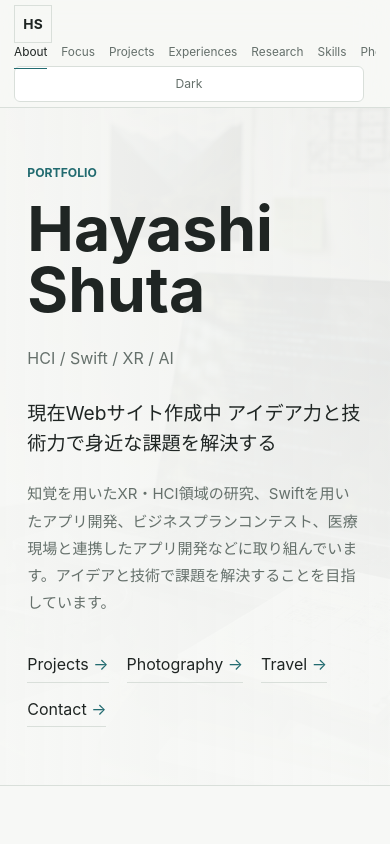
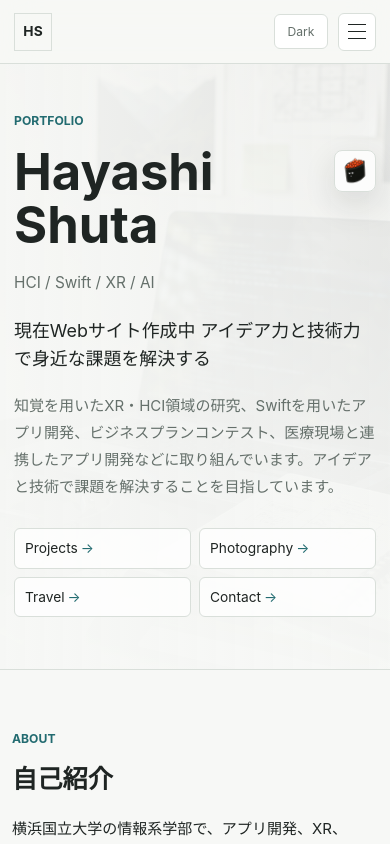
Before and after one commit to 884shuta/884shuta.github.io, a React (Vite) app: page / in a window 390 px wide. Shown: the top 844 px of the page. Built offline with nearby package versions, Linux system fonts and the light colour scheme.

Commit message:
内容修正

```diff
--- a/src/App.jsx
+++ b/src/App.jsx
@@ -116,18 +116,25 @@ function App() {
 }
 
 function Header({ activeSection, theme, onToggleTheme }) {
+  const [isNavOpen, setIsNavOpen] = useState(false);
+
   return (
     <header className="site-header">
       <a className="header-logo" href="#top" aria-label="Go to top">
         HS
       </a>
 
-      <nav className="global-nav" aria-label="Main navigation">
+      <nav
+        id="global-nav"
+        className={`global-nav ${isNavOpen ? "is-open" : ""}`}
+        aria-label="Main navigation"
+      >
         {navItems.map((item) => (
           <a
             key={item.id}
             href={`#${item.id}`}
             className={activeSection === item.id ? "is-active" : ""}
+            onClick={() => setIsNavOpen(false)}
           >
             {item.label}
           </a>
@@ -145,11 +152,26 @@ function Header({ activeSection, theme, onToggleTheme }) {
       >
         {theme === "light" ? "Dark" : "Light"}
       </button>
+
+      <button
+        className="menu-button"
+        type="button"
+        onClick={() => setIsNavOpen((current) => !current)}
+        aria-controls="global-nav"
+        aria-expanded={isNavOpen}
+        aria-label={isNavOpen ? "メニューを閉じる" : "メニューを開く"}
+      >
+        <span />
+        <span />
+        <span />
+      </button>
     </header>
   );
 }
 
 function Hero() {
+  const githubLink = links.find((link) => link.label === "GitHub");
+
   return (
     <section id="top" className="hero">
       <MediaVisual
@@ -166,7 +188,20 @@ function Hero() {
 
       <div className="hero-text">
         <p className="eyebrow">Portfolio</p>
-        <h1>{profile.name}</h1>
+        <div className="hero-name-row">
+          <h1>{profile.name}</h1>
+          {githubLink && (
+            <a
+              className="hero-icon-link"
+              href={githubLink.url}
+              target="_blank"
+              rel="noreferrer"
+              aria-label="GitHubページを開く"
+            >
+              <img src="/favicon.svg" alt="" width="54" height="54" />
+            </a>
+          )}
+        </div>
         <p className="hero-title">{profile.title}</p>
         <p className="hero-copy">{profile.catchCopy}</p>
         <p className="hero-description">{profile.description}</p>
@@ -264,7 +299,7 @@ function About() {
     <Section id="about" label="About" title="自己紹介">
       <div className="text-block">
         <p>
-          大分大学の情報系学部で、アプリ開発、XR、HCI、AI活用に関心を持って学んでいます。
+          横浜国立大学の情報系学部で、アプリ開発、XR、HCI、AI活用に関心を持って学んでいます。
           特に、技術を使って人の行動や記憶、日常の体験を支援することに興味があります。
         </p>
         <p>
@@ -333,6 +368,10 @@ function Projects() {
                 ariaLabel={`${project.name} technologies`}
               />
 
+              {project.testFlights && (
+                <ProjectLinks title="TestFlight" links={project.testFlights} />
+              )}
+
               {project.presentation && (
                 <PresentationEmbed presentation={project.presentation} />
               )}
@@ -341,6 +380,27 @@ function Projects() {
         ))}
       </div>
     </Section>
+  );
+}
+
+function ProjectLinks({ title, links }) {
+  return (
+    <div className="project-links">
+      <h4>{title}</h4>
+      <div className="project-link-list">
+        {links.map((link) => (
+          <a
+            key={link.label}
+            className="project-link"
+            href={link.url}
+            target="_blank"
+            rel="noreferrer"
+          >
+            {link.label}
+          </a>
+        ))}
+      </div>
+    </div>
   );
 }
 
--- a/src/data.js
+++ b/src/data.js
@@ -94,7 +94,17 @@ export const projects = [
       "見た目のわかりやすさと通信量のバランスを考えました。",
       "カスタマイズ性と便利さを共存させました。"
     ],
-    tech: ["Swift", "SwiftUI", "iOS", "macOS", "TCP", "Multipeer Connectivity"]
+    tech: ["Swift", "SwiftUI", "iOS", "macOS", "TCP", "Multipeer Connectivity"],
+    testFlights: [
+      {
+        label: "iPhone版 TestFlight",
+        url: "https://testflight.apple.com/join/WTsdsdNE"
+      },
+      {
+        label: "Mac版 TestFlight",
+        url: "https://testflight.apple.com/join/Nywx67be"
+      }
+    ]
   },
   {
     name: "CarGo Now",
--- a/src/styles.css
+++ b/src/styles.css
@@ -169,6 +169,10 @@ button {
   border-color: var(--accent);
 }
 
+.menu-button {
+  display: none;
+}
+
 main {
   width: min(var(--max-width), calc(100% - clamp(28px, 6vw, 72px)));
   margin: 0 auto;
@@ -225,12 +229,51 @@ main {
   font-weight: 700;
 }
 
+.hero-name-row {
+  display: flex;
+  align-items: center;
+  gap: clamp(12px, 2vw, 18px);
+}
+
+.hero-name-row h1 {
+  min-width: 0;
+}
+
 .hero h1 {
   margin: 0;
   font-size: clamp(3.2rem, 8.6vw, 6.8rem);
   line-height: 0.98;
   letter-spacing: 0;
   overflow-wrap: anywhere;
+}
+
+.hero-icon-link {
+  flex: 0 0 auto;
+  width: clamp(42px, 5.4vw, 58px);
+  height: clamp(42px, 5.4vw, 58px);
+  display: grid;
+  place-items: center;
+  border: 1px solid var(--line);
+  border-radius: 8px;
+  background: color-mix(in srgb, var(--surface) 78%, transparent);
+  box-shadow: 0 12px 32px rgba(31, 37, 35, 0.12);
+  transition:
+    border-color 160ms ease,
+    transform 160ms ease,
+    background 160ms ease;
+}
+
+.hero-icon-link:hover {
+  border-color: var(--accent);
+  background: var(--surface);
+  transform: translateY(-1px);
+}
+
+.hero-icon-link img {
+  width: 72%;
+  height: 72%;
+  border-radius: 6px;
+  object-fit: cover;
 }
 
 .hero-title {
@@ -268,6 +311,7 @@ main {
 }
 
 .hero-links a::after,
+.project-link::after,
 .presentation-open::after,
 .contact-links a::after {
   content: " ->";
@@ -492,6 +536,27 @@ main {
   min-width: 0;
 }
 
+.project-meta,
+.project-detail,
+.timeline-year,
+.timeline-content,
+.research-item,
+.skill-row > *,
+.travel-meta,
+.travel-content,
+.hobby-item > * {
+  min-width: 0;
+}
+
+.project-detail,
+.timeline-content,
+.research-item,
+.travel-content,
+.hobby-item,
+.detail-list li {
+  overflow-wrap: anywhere;
+}
+
 .text-block {
   max-width: var(--content-width);
   overflow-wrap: anywhere;
@@ -602,6 +667,7 @@ main {
 }
 
 .detail-list h4,
+.project-links h4,
 .presentation-embed h4,
 .research-grid h4 {
   margin: 0 0 8px;
@@ -646,6 +712,28 @@ main {
 .tech-line,
 .keyword-line {
   margin-top: 28px;
+}
+
+.project-links {
+  margin-top: 26px;
+}
+
+.project-link-list {
+  display: flex;
+  flex-wrap: wrap;
+  gap: 10px 20px;
+}
+
+.project-link {
+  color: var(--muted);
+  border-bottom: 1px solid var(--line);
+  padding-bottom: 3px;
+  font-size: 0.9rem;
+}
+
+.project-link:hover {
+  color: var(--text);
+  border-bottom-color: var(--accent);
 }
 
 .presentation-embed {
@@ -929,7 +1017,7 @@ main {
 
 @media (max-width: 640px) {
   :root {
-    --header-height: 108px;
+    --header-height: 64px;
   }
 
   main,
@@ -938,11 +1026,12 @@ main {
   }
 
   .site-header {
-    grid-template-columns: 1fr auto;
+    grid-template-columns: auto minmax(0, 1fr) auto auto;
     align-content: center;
+    align-items: center;
     height: var(--header-height);
-    padding: 10px 14px;
-    gap: 10px 12px;
+    padding: 0 14px;
+    gap: 10px;
   }
 
   .header-logo {
@@ -951,25 +1040,92 @@ main {
   }
 
   .theme-button {
+    grid-column: 3;
+    justify-self: end;
     min-width: 54px;
     padding: 6px 10px;
     font-size: 0.76rem;
   }
 
+  .menu-button {
+    grid-column: 4;
+    justify-self: end;
+    width: 38px;
+    height: 38px;
+    display: grid;
+    place-items: center;
+    gap: 4px;
+    border: 1px solid var(--line);
+    border-radius: 6px;
+    background: var(--surface);
+    color: var(--text);
+    cursor: pointer;
+    padding: 9px;
+  }
+
+  .menu-button:hover,
+  .menu-button[aria-expanded="true"] {
+    border-color: var(--accent);
+    background: var(--accent-soft);
+  }
+
+  .menu-button span {
+    width: 100%;
+    height: 1px;
+    display: block;
+    background: currentColor;
+  }
+
   .global-nav {
-    grid-column: 1 / -1;
-    gap: 14px;
-    padding-bottom: 3px;
+    position: absolute;
+    top: calc(100% + 8px);
+    right: 14px;
+    left: 14px;
+    display: none;
+    grid-template-columns: repeat(2, minmax(0, 1fr));
+    gap: 8px;
+    max-height: calc(100svh - var(--header-height) - 24px);
+    overflow-y: auto;
+    white-space: normal;
+    border: 1px solid var(--line);
+    border-radius: 8px;
+    background: color-mix(in srgb, var(--surface) 96%, transparent);
+    box-shadow: var(--shadow);
+    padding: 10px;
+  }
+
+  .global-nav.is-open {
+    display: grid;
   }
 
   .global-nav a {
-    font-size: 0.74rem;
+    min-height: 40px;
+    display: flex;
+    align-items: center;
+    border: 1px solid transparent;
+    border-radius: 6px;
+    padding: 8px 10px;
+    background: color-mix(in srgb, var(--surface-muted) 58%, transparent);
+    font-size: 0.82rem;
+    line-height: 1.25;
+  }
+
+  .global-nav a::after {
+    display: none;
+  }
+
+  .global-nav a:hover,
+  .global-nav a.is-active {
+    border-color: var(--accent);
+    background: var(--accent-soft);
   }
 
   .hero {
     min-height: auto;
-    padding-top: 54px;
-    padding-bottom: 58px;
+    padding:
+      46px
+      14px
+      52px;
   }
 
   .hero::before {
@@ -987,24 +1143,146 @@ main {
   }
 
   .media-visual--hero img {
-    object-position: 66% center;
+    object-position: 70% center;
+  }
+
+  .hero-name-row {
+    align-items: flex-start;
+    gap: 10px;
   }
 
   .hero h1 {
-    font-size: clamp(2.85rem, 16vw, 4.45rem);
+    font-size: clamp(2.45rem, 13vw, 3.35rem);
+    line-height: 1.04;
+  }
+
+  .hero-icon-link {
+    width: 42px;
+    height: 42px;
+    margin-top: 4px;
+  }
+
+  .hero-title {
+    margin-top: 18px;
+    font-size: 0.96rem;
   }
 
   .hero-copy {
-    font-size: 1.2rem;
+    margin-top: 20px;
+    font-size: 1.12rem;
+    line-height: 1.58;
   }
 
   .hero-description {
+    margin-top: 18px;
     font-size: 0.94rem;
+  }
+
+  .hero-links {
+    display: grid;
+    grid-template-columns: repeat(2, minmax(0, 1fr));
+    gap: 8px;
+    margin-top: 28px;
+  }
+
+  .hero-links a {
+    min-height: 40px;
+    display: flex;
+    align-items: center;
+    border: 1px solid var(--line);
+    border-radius: 6px;
+    background: color-mix(in srgb, var(--surface) 78%, transparent);
+    padding: 7px 10px;
+    font-size: 0.86rem;
+  }
+
+  .hero-links a::after {
+    margin-left: 3px;
+  }
+
+  .section {
+    gap: 20px;
+    padding: 58px 0;
+  }
+
+  .section-heading h2 {
+    font-size: 1.58rem;
+  }
+
+  .text-block p,
+  .focus-item p,
+  .timeline-content p,
+  .research-grid p,
+  .hobby-item p,
+  .travel-content p,
+  .contact-text {
+    font-size: 0.94rem;
+    line-height: 1.78;
+  }
+
+  .section-intro {
+    margin-bottom: 30px;
   }
 
   .profile-list div {
     grid-template-columns: 1fr;
     gap: 4px;
+    padding: 14px 0;
+  }
+
+  .focus-item,
+  .timeline-item,
+  .skill-row,
+  .hobby-item {
+    padding: 24px 0;
+  }
+
+  .project-row {
+    gap: 24px;
+    padding: 38px 0;
+  }
+
+  .project-summary {
+    margin-bottom: 24px;
+    font-size: 0.98rem;
+    line-height: 1.78;
+  }
+
+  .detail-list {
+    margin-top: 20px;
+  }
+
+  .tag-list {
+    gap: 7px;
+  }
+
+  .tag-list li {
+    min-height: 28px;
+    padding: 4px 8px;
+    font-size: 0.8rem;
+  }
+
+  .tech-line,
+  .keyword-line {
+    margin-top: 22px;
+  }
+
+  .project-links {
+    margin-top: 22px;
+  }
+
+  .project-link-list {
+    gap: 8px;
+  }
+
+  .project-link {
+    min-height: 38px;
+    display: inline-flex;
+    align-items: center;
+    border: 1px solid var(--line);
+    border-radius: 6px;
+    background: var(--surface);
+    padding: 6px 10px;
   }
 
   .photo-grid,
@@ -1015,16 +1293,44 @@ main {
   .media-visual--project {
     max-width: none;
   }
+
+  .presentation-embed {
+    margin-top: 28px;
+    padding-top: 22px;
+  }
+
+  .travel-images {
+    gap: 12px;
+    margin: 20px 0;
+  }
+
+  .read-more {
+    min-height: 40px;
+    padding: 7px 12px;
+  }
+
+  .contact-links {
+    gap: 14px 18px;
+  }
+
+  .site-footer {
+    padding: 32px 0;
+  }
 }
 
 @media (max-width: 420px) {
+  main,
+  .site-footer {
+    width: min(100% - 24px, var(--max-width));
+  }
+
   .hero-links,
   .contact-links {
-    gap: 12px 18px;
+    gap: 8px;
   }
 
   .filter-nav {
-    gap: 10px;
+    gap: 8px;
   }
 
   .project-row,
@@ -1032,4 +1338,26 @@ main {
   .research-item {
     padding: 34px 0;
   }
+
+  .project-link-list,
+  .contact-links {
+    flex-direction: column;
+    align-items: flex-start;
+  }
 }
+
+@media (max-width: 360px) {
+  .global-nav,
+  .hero-links {
+    grid-template-columns: 1fr;
+  }
+
+  .hero h1 {
+    font-size: 2.25rem;
+  }
+
+  .hero-icon-link {
+    width: 38px;
+    height: 38px;
+  }
+}
```
